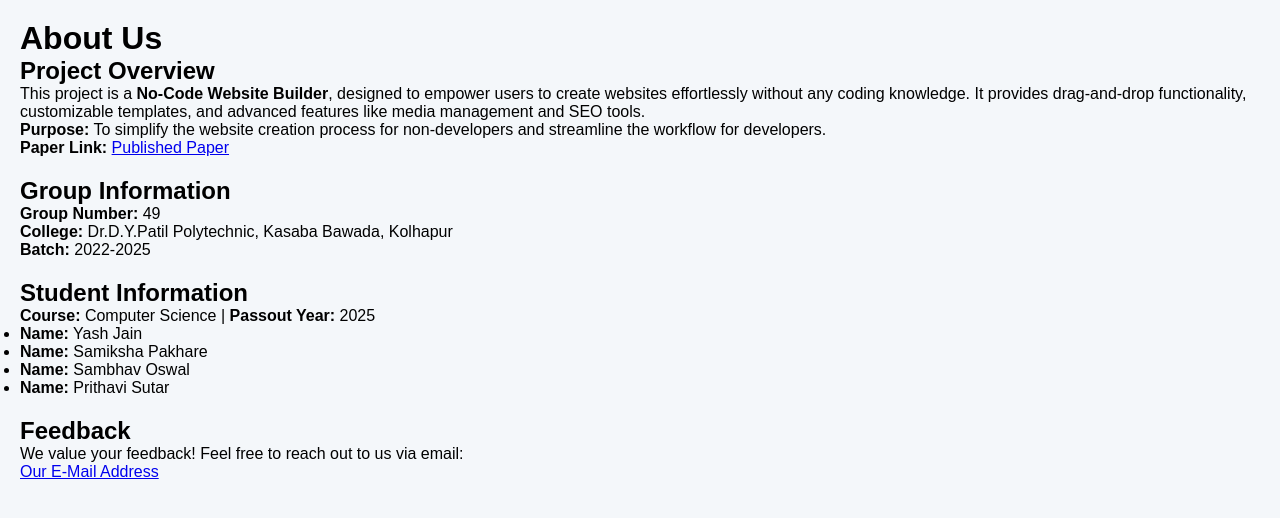
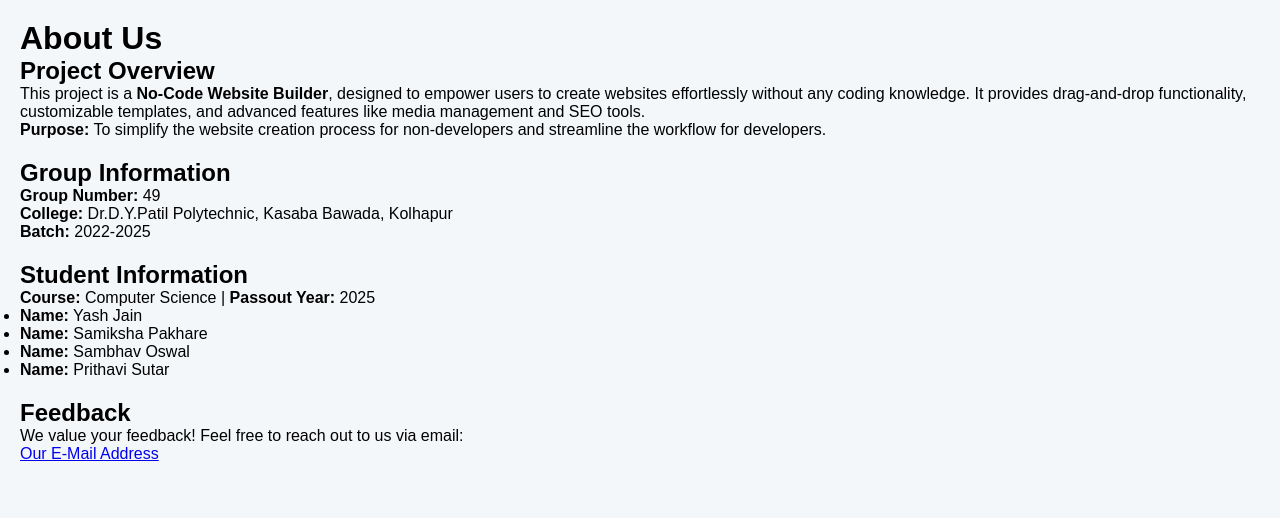
Before and after one commit to SambhavOswal1978/website-builder, a React (Create React App) app: page /about-us in a window 1280 px wide. Shown: the top 518 px of the page. Built offline with nearby package versions, Linux system fonts and the light colour scheme; a web font is replaced by a local one.

Commit message:
Update AboutUs.js

```diff
--- a/src/Pages/HomePage/AboutUs.js
+++ b/src/Pages/HomePage/AboutUs.js
@@ -17,9 +17,6 @@ const AboutUs = () => {
         <p>
           <strong>Purpose:</strong> To simplify the website creation process for
           non-developers and streamline the workflow for developers.
-        </p>
-        <p>
-          <strong>Paper Link:</strong> <a href="https://example.com" target="_blank" rel="noopener noreferrer">Published Paper</a>
         </p>
       </section>
 
```
